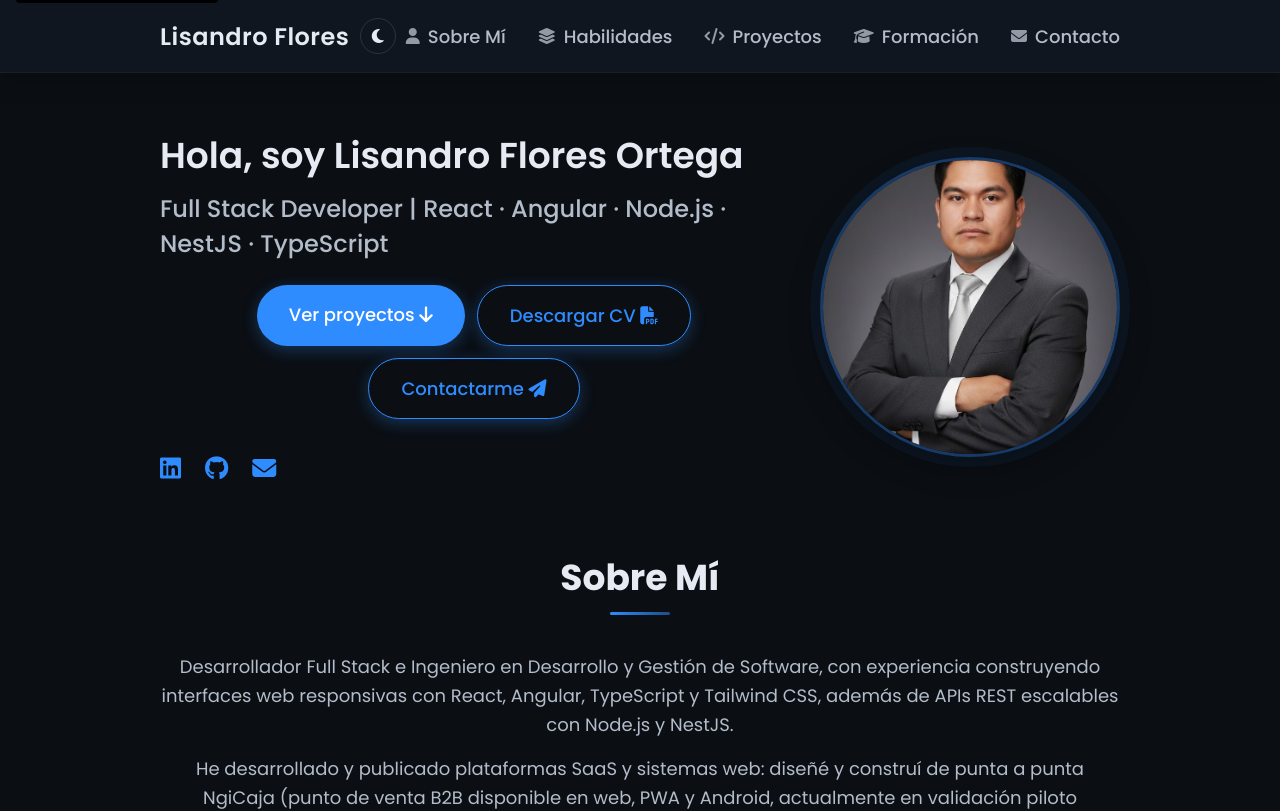
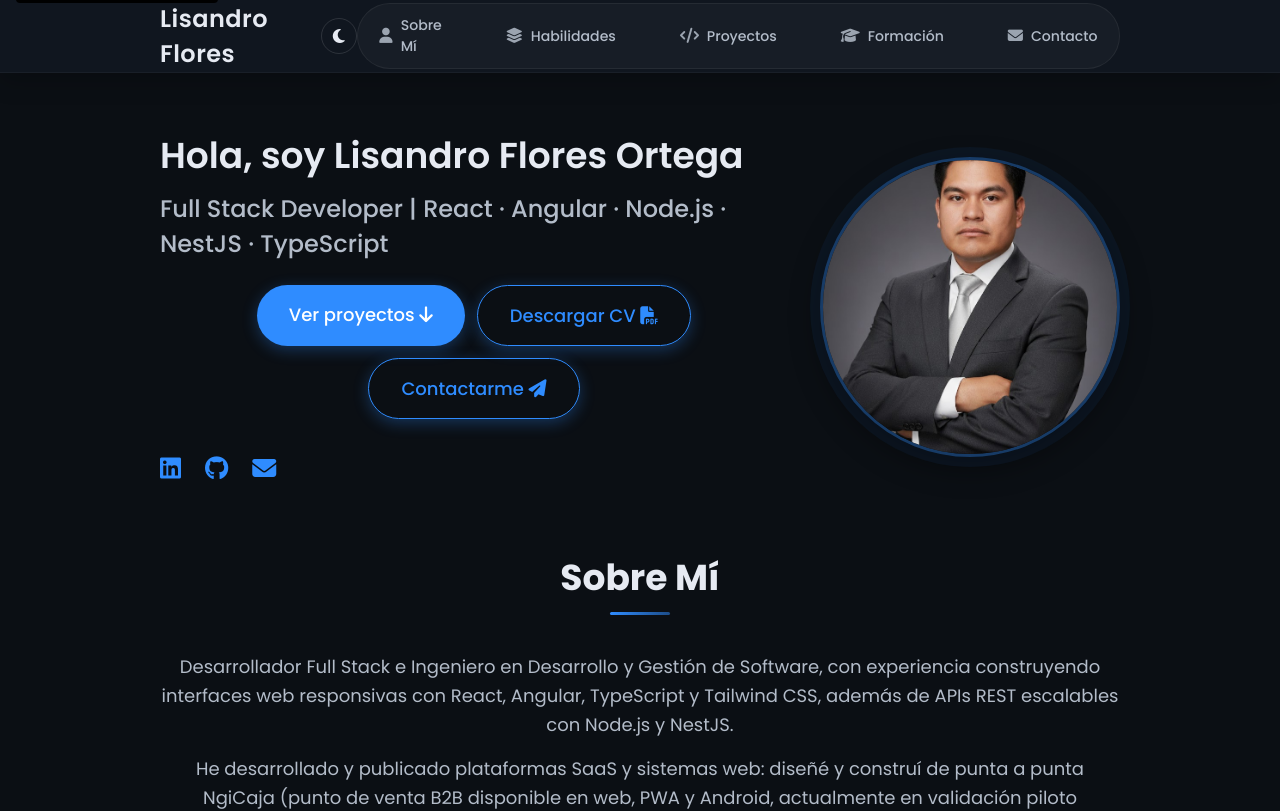
Before and after one commit to lisandro-flores/Lisandro, a React (Vite) app: page / in a window 1280 px wide. Shown: the top 811 px of the page. Built offline with nearby package versions, Linux system fonts and the light colour scheme.

Commit message:
feat(animations): integrate motion.dev spring physics, floating navbar indicator and staggered reveals

```diff
--- a/package.json
+++ b/package.json
@@ -10,6 +10,7 @@
     "preview": "vite preview"
   },
   "dependencies": {
+    "motion": "^14.6.0",
     "react": "^19.1.1",
     "react-dom": "^19.1.1"
   },
--- a/src/App.tsx
+++ b/src/App.tsx
@@ -1,4 +1,5 @@
-import { useEffect } from 'react'
+import { useState, useEffect } from 'react'
+import { MotionConfig } from 'motion/react'
 import Header from './components/Header.tsx'
 import Inicio from './components/Inicio.tsx'
 import SobreMi from './components/SobreMi.tsx'
@@ -11,38 +12,33 @@ import { useScrollReveal } from './hooks/useScrollReveal'
 
 function App() {
   useScrollReveal()
+  const [activeSection, setActiveSection] = useState('inicio')
 
   useEffect(() => {
-    const sectionIds = ['inicio','sobre-mi','skills','proyectos','formacion','contacto']
+    const sectionIds = ['inicio', 'sobre-mi', 'skills', 'proyectos', 'formacion', 'contacto']
     const sections = sectionIds
       .map((id) => document.getElementById(id))
       .filter(Boolean) as HTMLElement[]
 
     const callback: IntersectionObserverCallback = (entries) => {
-      // Encontrar la sección más visible
-      const visibleEntries = entries.filter(entry => entry.isIntersecting)
-
+      const visibleEntries = entries.filter((entry) => entry.isIntersecting)
       if (visibleEntries.length === 0) return
 
-      // Obtener la entrada con mayor ratio de intersección
       const mostVisible = visibleEntries.reduce((prev, current) => {
         return current.intersectionRatio > prev.intersectionRatio ? current : prev
       })
 
-      if (mostVisible.intersectionRatio > 0.3) {
+      if (mostVisible.intersectionRatio > 0.25) {
         const id = mostVisible.target.getAttribute('id')
-        if (!id) return
-        const link = document.querySelector(`.nav a[href="#${id}"]`)
-        if (!link) return
-
-        document.querySelectorAll('.nav a.nav-link.active').forEach((el) => el.classList.remove('active'))
-        link.classList.add('active')
+        if (id) {
+          setActiveSection(id)
+        }
       }
     }
 
     const observer = new IntersectionObserver(callback, {
       root: null,
-      rootMargin: '-20% 0px -20% 0px',
+      rootMargin: '-15% 0px -25% 0px',
       threshold: [0, 0.1, 0.2, 0.3, 0.4, 0.5, 0.6, 0.7, 0.8, 0.9, 1.0],
     })
 
@@ -51,8 +47,8 @@ function App() {
   }, [])
 
   return (
-    <>
-      <Header />
+    <MotionConfig reducedMotion="user">
+      <Header activeSection={activeSection} setActiveSection={setActiveSection} />
       <main id="main">
         <Inicio />
         <SobreMi />
@@ -62,7 +58,7 @@ function App() {
         <Contacto />
       </main>
       <Footer />
-    </>
+    </MotionConfig>
   )
 }
 
--- a/src/components/Header.tsx
+++ b/src/components/Header.tsx
@@ -1,6 +1,20 @@
 import { useState, useCallback, useEffect } from 'react'
+import { motion } from 'motion/react'
 
-function Header() {
+interface HeaderProps {
+  activeSection?: string;
+  setActiveSection?: (id: string) => void;
+}
+
+const navItems = [
+  { id: 'sobre-mi', label: 'Sobre Mí', icon: 'fa-solid fa-user' },
+  { id: 'skills', label: 'Habilidades', icon: 'fa-solid fa-layer-group' },
+  { id: 'proyectos', label: 'Proyectos', icon: 'fa-solid fa-code' },
+  { id: 'formacion', label: 'Formación', icon: 'fa-solid fa-graduation-cap' },
+  { id: 'contacto', label: 'Contacto', icon: 'fa-solid fa-envelope' },
+]
+
+function Header({ activeSection = 'inicio', setActiveSection }: HeaderProps) {
   const [open, setOpen] = useState(false)
   const [theme, setTheme] = useState<'light' | 'dark'>(() =>
     (document.documentElement.getAttribute('data-theme') as 'light' | 'dark') || 'dark'
@@ -31,7 +45,16 @@ function Header() {
 
       <header className="header">
         <nav className="nav container">
-          <a href="#inicio" className="nav-logo" onClick={closeMenu}>Lisandro Flores</a>
+          <a
+            href="#inicio"
+            className="nav-logo"
+            onClick={() => {
+              setActiveSection?.('inicio')
+              closeMenu()
+            }}
+          >
+            Lisandro Flores
+          </a>
 
           <div className="nav-actions">
             <button
@@ -61,41 +84,36 @@ function Header() {
           </div>
 
           <ul id="primary-menu" className={`nav-menu ${open ? 'open' : ''}`}>
-            <li className="nav-item">
-              <a href="#sobre-mi" className="nav-link" onClick={closeMenu}>
-                <i className="fa-solid fa-user nav-icon"></i>
-                <span className="nav-text">Sobre Mí</span>
-              </a>
-            </li>
-            <li className="nav-item">
-              <a href="#skills" className="nav-link" onClick={closeMenu}>
-                <i className="fa-solid fa-layer-group nav-icon"></i>
-                <span className="nav-text">Habilidades</span>
-              </a>
-            </li>
-            <li className="nav-item">
-              <a href="#proyectos" className="nav-link" onClick={closeMenu}>
-                <i className="fa-solid fa-code nav-icon"></i>
-                <span className="nav-text">Proyectos</span>
-              </a>
-            </li>
-            <li className="nav-item">
-              <a href="#formacion" className="nav-link" onClick={closeMenu}>
-                <i className="fa-solid fa-graduation-cap nav-icon"></i>
-                <span className="nav-text">Formación</span>
-              </a>
-            </li>
-            <li className="nav-item">
-              <a href="#contacto" className="nav-link" onClick={closeMenu}>
-                <i className="fa-solid fa-envelope nav-icon"></i>
-                <span className="nav-text">Contacto</span>
-              </a>
-            </li>
+            {navItems.map((item) => {
+              const isActive = activeSection === item.id
+              return (
+                <li key={item.id} className="nav-item">
+                  <a
+                    href={`#${item.id}`}
+                    className={`nav-link ${isActive ? 'active' : ''}`}
+                    onClick={() => {
+                      setActiveSection?.(item.id)
+                      closeMenu()
+                    }}
+                  >
+                    {isActive && (
+                      <motion.span
+                        layoutId="activeNavPill"
+                        className="nav-active-pill"
+                        transition={{ type: 'spring', stiffness: 380, damping: 28 }}
+                      />
+                    )}
+                    <i className={`${item.icon} nav-icon`}></i>
+                    <span className="nav-text">{item.label}</span>
+                  </a>
+                </li>
+              )
+            })}
           </ul>
         </nav>
       </header>
     </>
-  );
+  )
 }
 
-export default Header;
+export default Header
--- a/src/components/Skills.tsx
+++ b/src/components/Skills.tsx
@@ -1,9 +1,35 @@
+import { motion } from 'motion/react'
+import type { Variants } from 'motion/react'
 import data from '../data/information.json'
 
 interface HabilidadGrupo {
   categoria: string;
   items: string[];
 }
+
+const containerVariants: Variants = {
+  hidden: { opacity: 0 },
+  visible: {
+    opacity: 1,
+    transition: {
+      staggerChildren: 0.08,
+      delayChildren: 0.05
+    }
+  }
+};
+
+const boxVariants: Variants = {
+  hidden: { opacity: 0, y: 24 },
+  visible: {
+    opacity: 1,
+    y: 0,
+    transition: {
+      type: 'spring',
+      stiffness: 130,
+      damping: 18
+    }
+  }
+};
 
 function getCategoryIcon(categoria: string): string {
   const cat = categoria.toLowerCase();
@@ -63,9 +89,19 @@ function Skills() {
   return (
     <section className="skills" id="skills">
       <h2 className="section-title reveal">Habilidades</h2>
-      <div className="skills-container container grid">
+      <motion.div
+        className="skills-container container grid"
+        variants={containerVariants}
+        initial="hidden"
+        whileInView="visible"
+        viewport={{ once: true, amount: 0.1 }}
+      >
         {habilidades.map((grupo, index) => (
-          <div key={index} className={`skill-box reveal reveal-delay-${(index % 3) + 1}`}>
+          <motion.div
+            key={index}
+            variants={boxVariants}
+            className="skill-box"
+          >
             <div className="skill-box-header">
               <span className="skill-box-icon">
                 <i className={getCategoryIcon(grupo.categoria)}></i>
@@ -74,15 +110,24 @@ function Skills() {
             </div>
             <ul className="skill-list">
               {grupo.items.map((item, itemIndex) => (
-                <li key={itemIndex} className="skill-item">
+                <motion.li
+                  key={itemIndex}
+                  className="skill-item"
+                  whileHover={{
+                    y: -2,
+                    scale: 1.04,
+                    transition: { type: 'spring', stiffness: 450, damping: 15 }
+                  }}
+                  whileTap={{ scale: 0.96 }}
+                >
                   <i className={`${getSkillIcon(item)} skill-item-icon`}></i>
                   <span>{item}</span>
-                </li>
+                </motion.li>
               ))}
             </ul>
-          </div>
+          </motion.div>
         ))}
-      </div>
+      </motion.div>
     </section>
   );
 }
--- a/src/style.css
+++ b/src/style.css
@@ -254,15 +254,59 @@ a {
     .nav-toggle { display: none; }
     .sidebar-overlay { display: none; }
 
+    .nav-menu {
+        display: flex;
+        align-items: center;
+        gap: .25rem;
+        background: rgba(255, 255, 255, 0.03);
+        border: 1px solid rgba(255, 255, 255, 0.06);
+        padding: .25rem .35rem;
+        border-radius: 999px;
+    }
+
+    html[data-theme='light'] .nav-menu {
+        background: rgba(0, 0, 0, 0.03);
+        border-color: rgba(0, 0, 0, 0.06);
+    }
+
+    .nav-item {
+        position: relative;
+    }
+
     .nav-link {
         display: flex;
         align-items: center;
         gap: 0.5rem;
+        padding: .45rem 1rem;
+        border-radius: 999px;
+        position: relative;
+        z-index: 1;
+        font-size: .88rem;
+        transition: color .2s ease;
+    }
+
+    .nav-link.active {
+        color: var(--color-primario);
+        text-decoration: none;
+    }
+
+    .nav-active-pill {
+        position: absolute;
+        inset: 0;
+        border-radius: 999px;
+        background: rgba(47, 140, 255, 0.12);
+        border: 1px solid rgba(47, 140, 255, 0.25);
+        z-index: -1;
+    }
+
+    html[data-theme='light'] .nav-active-pill {
+        background: rgba(47, 140, 255, 0.09);
+        border-color: rgba(47, 140, 255, 0.25);
     }
 
     .nav-icon {
-        font-size: 1rem;
-        opacity: 0.8;
+        font-size: 0.95rem;
+        opacity: 0.85;
     }
 
     .nav-link:hover .nav-icon {
@@ -457,8 +501,6 @@ img {
 
 .nav-link.active {
     color: var(--color-primario);
-    text-decoration: underline;
-    text-underline-offset: 4px;
 }
 
 .button:focus {
@@ -648,7 +690,7 @@ html[data-theme='light'] .skill-box-header {
     border: 1px solid rgba(255, 255, 255, 0.07);
     font-size: .83rem;
     color: var(--color-texto);
-    transition: all .25s ease;
+    transition: background .2s ease, border-color .2s ease, color .2s ease;
 }
 
 html[data-theme='light'] .skill-item {
@@ -665,7 +707,6 @@ html[data-theme='light'] .skill-item {
     background: rgba(47, 140, 255, 0.1);
     border-color: rgba(47, 140, 255, 0.3);
     color: var(--color-titulo);
-    transform: translateY(-2px);
 }
 
 html[data-theme='light'] .skill-item:hover {
@@ -694,7 +735,7 @@ html[data-theme='light'] .skill-item:hover {
     padding: 1.75rem;
     border-radius: 1.25rem;
     box-shadow: 0 8px 24px rgba(0, 0, 0, 0.22);
-    transition: all .4s cubic-bezier(0.4, 0, 0.2, 1);
+    transition: border-color .3s ease, box-shadow .3s ease;
     border: 1px solid rgba(255, 255, 255, 0.05);
     position: relative;
     overflow: hidden;
@@ -751,7 +792,6 @@ html[data-theme='light'] .proyecto-card-featured {
 }
 
 .proyecto-card:hover {
-    transform: translateY(-6px);
     box-shadow: 0 16px 40px rgba(0, 0, 0, 0.35);
     border-color: rgba(47, 140, 255, 0.3);
 }
```
Also changed, not shown: src/components/Inicio.tsx (+72 -16 lines), src/components/Proyectos.tsx (+53 -9 lines), 1 other file (tests, documents, lock files or other folders).
